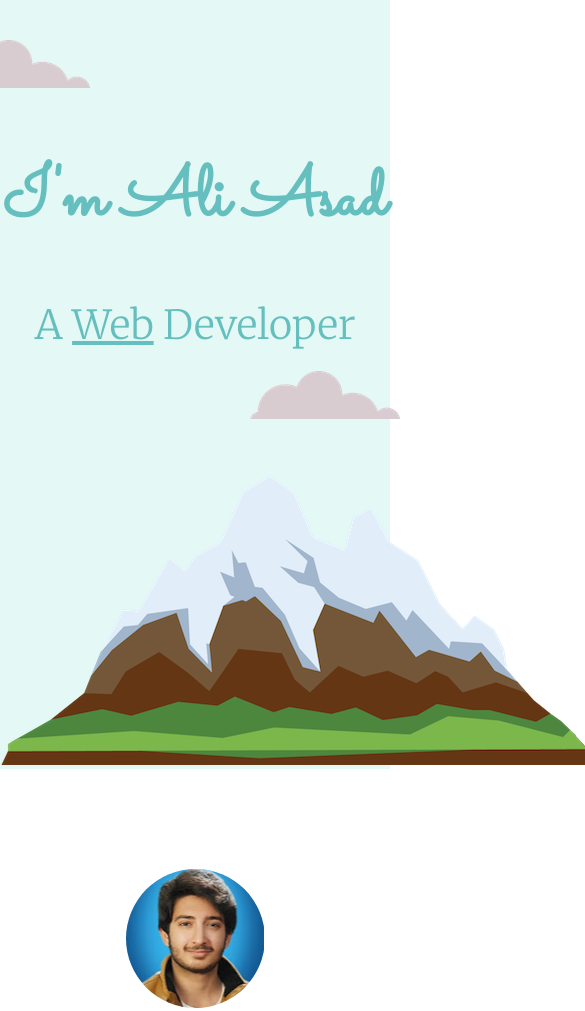
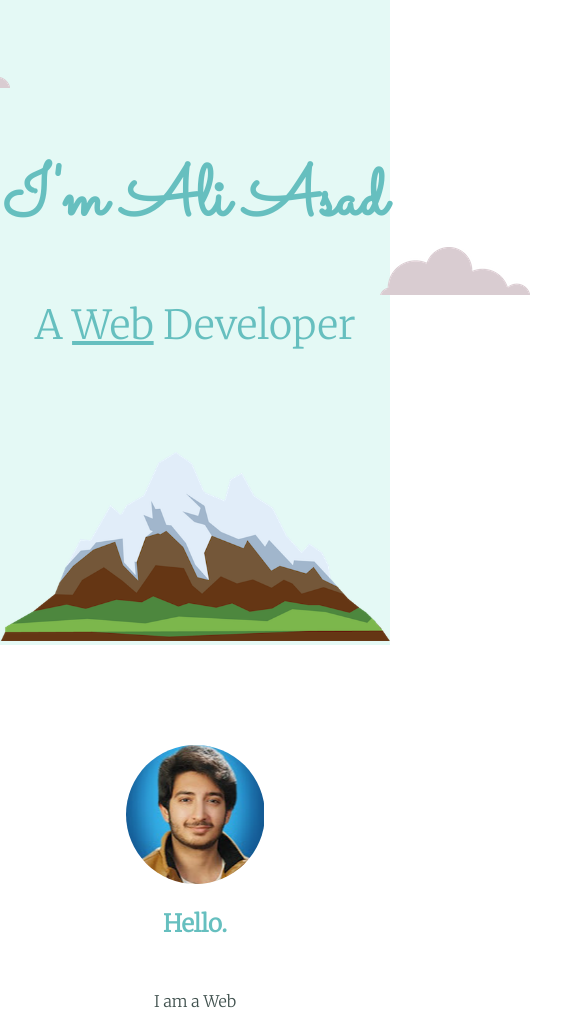
Before and after one commit to AliAsadKhan99/resume, a plain HTML site: page src/index.html in a window 390 px wide. Shown: the top 1011 px of the page, 585 px wide, since content can reach past the window. Drawn offline with Linux system fonts and the light colour scheme.

Commit message:
Update styles.css

```diff
--- a/src/css/styles.css
+++ b/src/css/styles.css
@@ -139,3 +139,22 @@ hr{
    border-radius: 20px;
    text-decoration: none;
 }
+
+@media(max-width: 980px)
+{
+  img {
+    max-width: 100%;
+    height: auto;
+  }
+  .top-cloud{
+    position: absolute;
+    right: 380px;
+    top: 40px;
+  }
+
+  .bottom-cloud{
+    position: absolute;
+    left: 380px;
+    bottom: 350px;
+  }
+}
```
